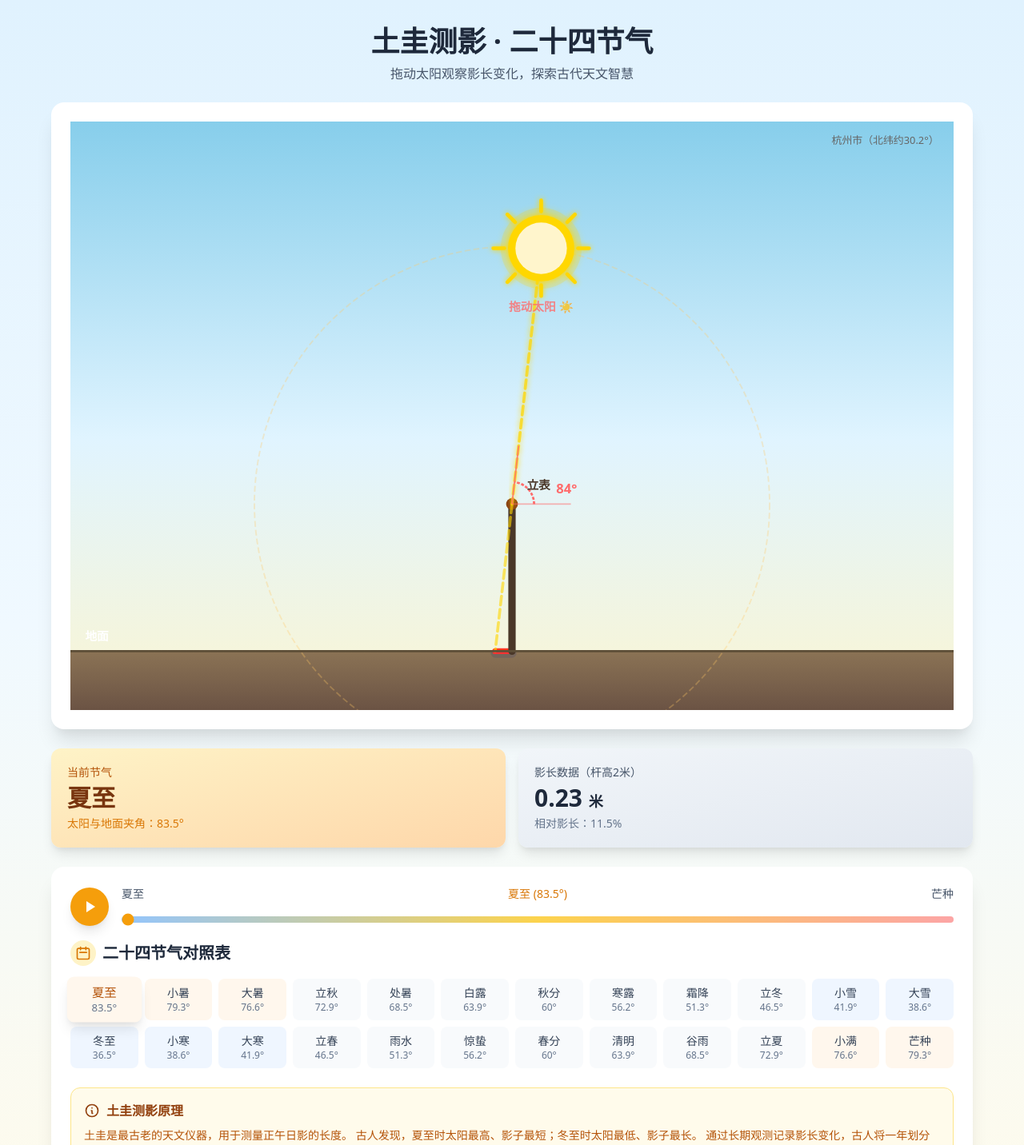
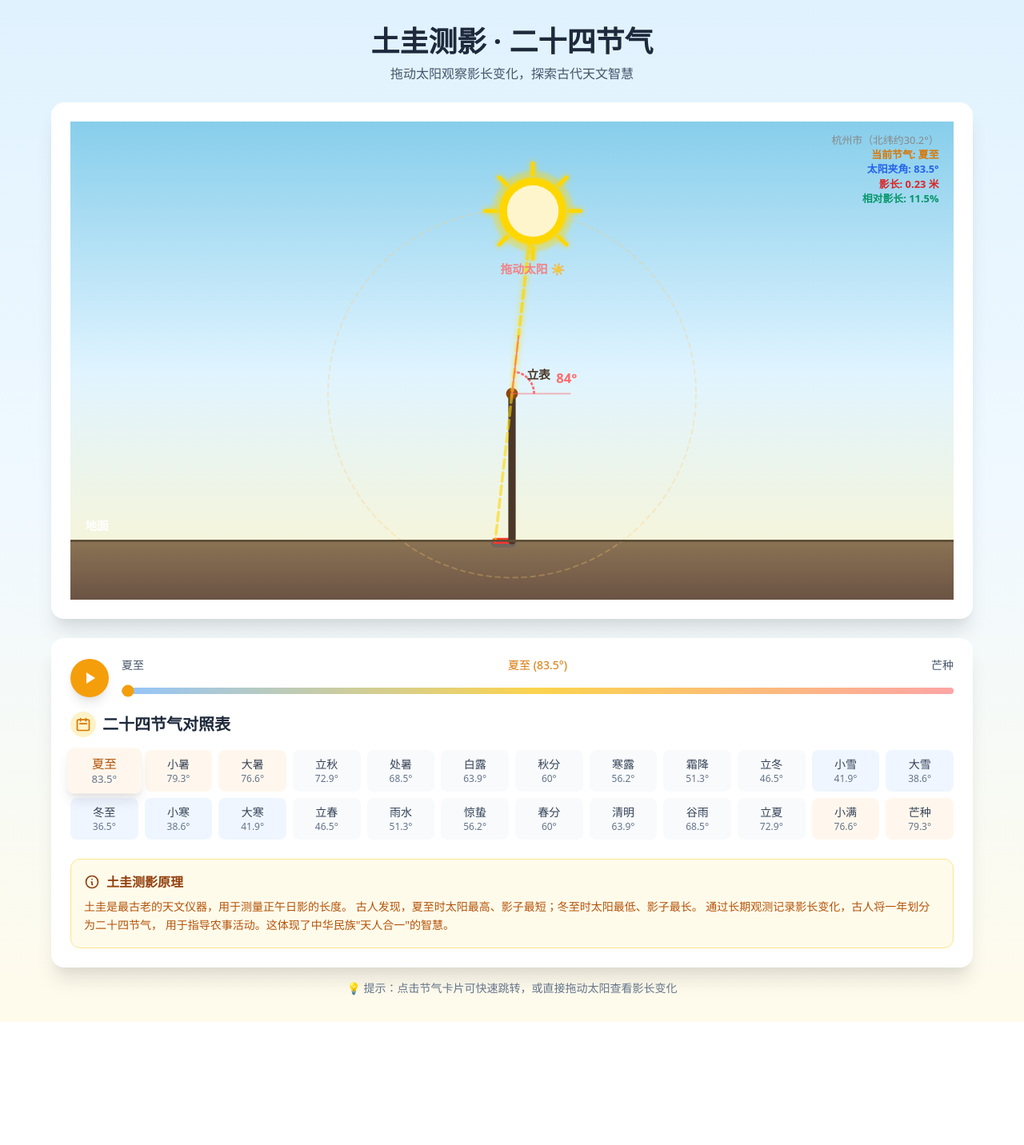
Before and after one commit to eJayYoung/eJayYoung.github.io, a React (Vite) app: page / in a window 1280 px wide. Shown: the top 1432 px of the page at 80% size. After the commit the page ends 1278 px from the top, so only its background shows below. Built offline with nearby package versions, Linux system fonts and the light colour scheme.

Commit message:
chore: 页面样式布局调整

```diff
--- a/src/App.tsx
+++ b/src/App.tsx
@@ -53,13 +53,13 @@ function App() {
 
   // 画布参数
   const width = 1200
-  const height = 800
+  const height = 650
   const centerX = width / 2 // 圆心更靠右
   const groundY = height - 80
   const rodHeight = 200 // 杆高2米
   const rodBottomY = groundY
   const rodBottomX = centerX
-  const radius = 350 // 稍微增大半径，让太阳更高
+  const radius = 250 // 稍微增大半径，让太阳更高
   const minAngle = 36.5 // 太阳与地面夹角最小（冬至）
   const maxAngle = 83.5 // 太阳与地面夹角最大（夏至）
   const centerY = groundY - rodHeight - 50 // 圆心Y坐标
@@ -219,9 +219,8 @@ function App() {
             拖动太阳观察影长变化，探索古代天文智慧
           </p>
         </header>
-
         {/* 主演示区域 */}
-        <div ref={containerRef} className="bg-white rounded-2xl shadow-xl p-4 md:p-6 mb-6">
+        <div ref={containerRef} className="bg-white rounded-2xl shadow-xl p-4 md:p-6 mb-6 flex-1">
           <svg
             ref={svgRef}
             width="100%"
@@ -463,7 +462,16 @@ function App() {
             <text x={rodTopX + 20} y={rodTopY - 20} fill="#4A3728" fontSize="16" fontWeight="bold">立表</text>
 
             {/* 地理位置信息 */}
-            <text x={width - 20} y={30} fill="#666" fontSize="14" textAnchor="end">杭州市（北纬约30.2°）</text>
+            <text x={width - 20} y={30} fill="#888" fontSize="14" textAnchor="end">杭州市（北纬约30.2°）</text>
+            {/* 当前节气 */}
+            <text x={width - 20} y={50} fill="#D97706" fontSize="14" fontWeight="bold" textAnchor="end">当前节气: {displayTerm.name}</text>
+            {/* 太阳与地面夹角 */}
+            <text x={width - 20} y={70} fill="#2563EB" fontSize="14" fontWeight="bold" textAnchor="end">太阳夹角: {displayedAngle.toFixed(1)}°</text>
+            {/* 影长数据 */}
+            <text x={width - 20} y={90} fill="#DC2626" fontSize="14" fontWeight="bold" textAnchor="end">影长: {displayTerm.shadowLength.toFixed(2)} 米</text>
+            {/* 相对影长 */}
+            <text x={width - 20} y={110} fill="#059669" fontSize="14" fontWeight="bold" textAnchor="end">相对影长: {(displayTerm.shadowLength / 2 * 100).toFixed(1)}%</text>
+
 
             {/* 拖动提示 */}
             <g opacity={isDragging ? 0 : 0.8}>
@@ -482,7 +490,7 @@ function App() {
         </div>
 
         {/* 数据展示区域 */}
-        <div className="grid grid-cols-1 md:grid-cols-2 gap-4 mb-6">
+        <div className="grid grid-cols-1 md:grid-cols-2 gap-4 mb-6 hidden">
           {/* 当前节气 */}
           <div className="bg-gradient-to-br from-amber-100 to-orange-200 rounded-xl p-5 shadow-lg">
             <div className="text-sm text-amber-700 mb-1">当前节气</div>
```
